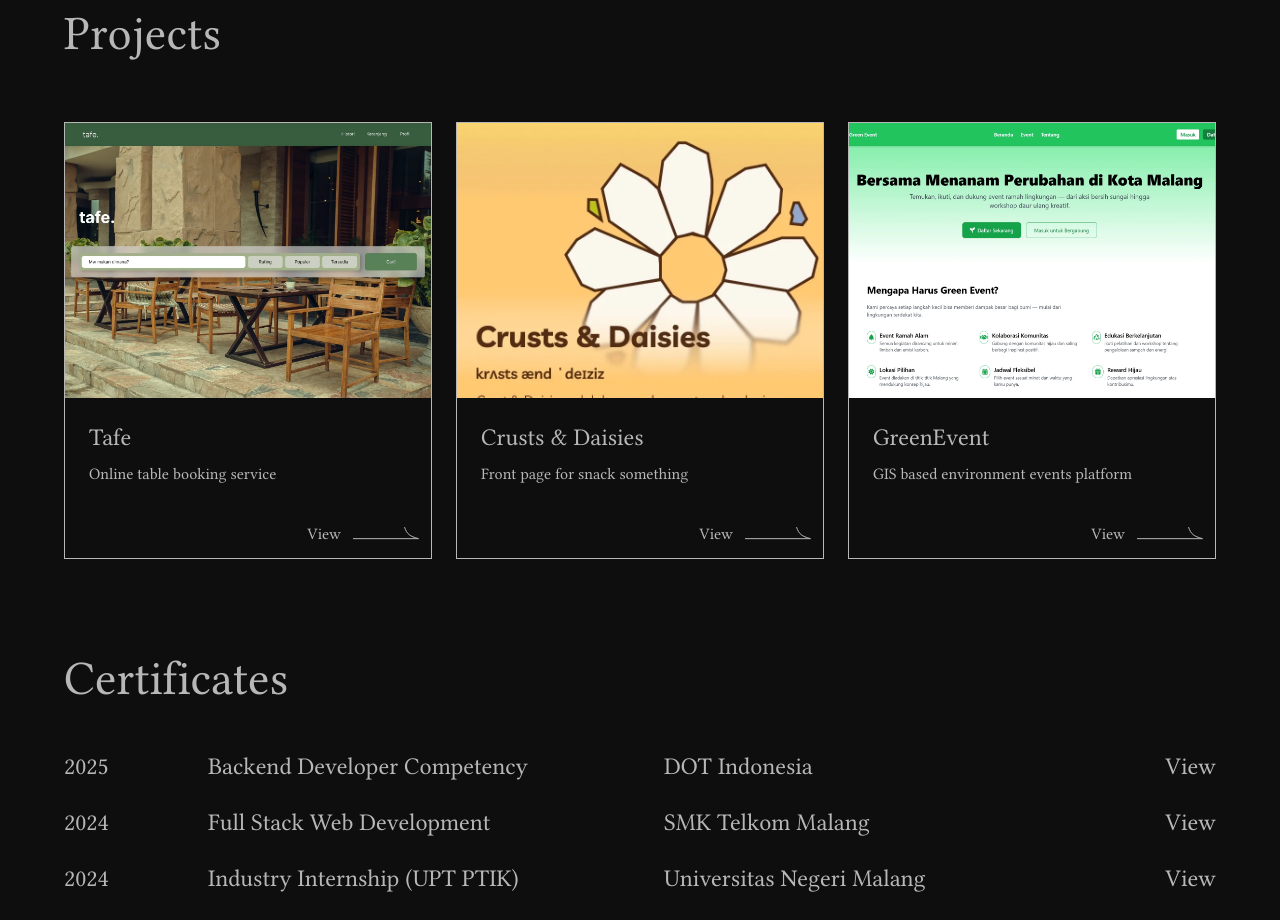
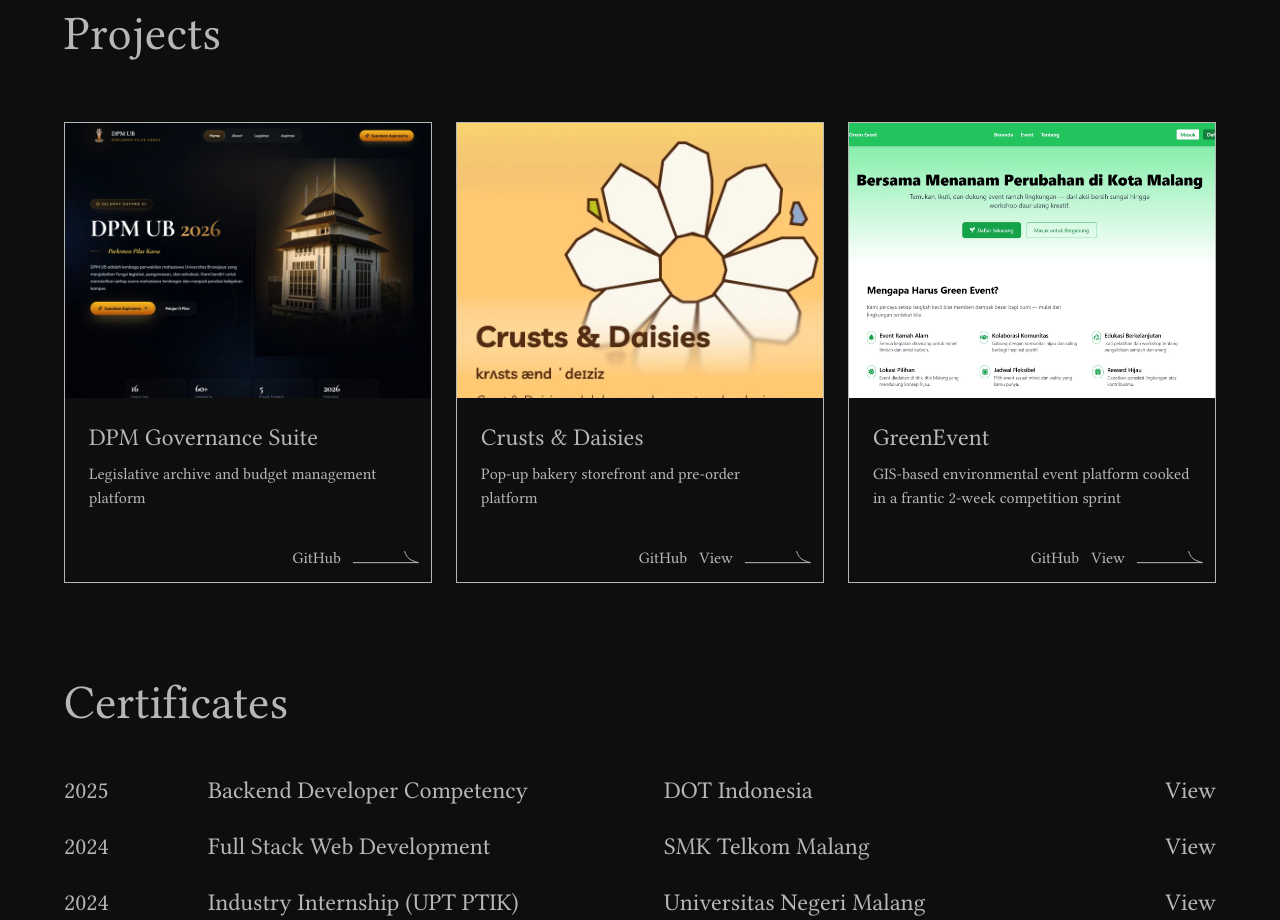
Before and after one commit to schrundeng/bukankah-ini-my-portfolio, a Nuxt app: page / in a window 1280 px wide. Shown: the part 1800-2720 px from the top of the page. Built offline with nearby package versions, Linux system fonts and the light colour scheme.

Commit message:
feat: update projects showcase with repo and live links, dynamic age calculation

```diff
--- a/app/components/AboutSection.vue
+++ b/app/components/AboutSection.vue
@@ -14,8 +14,8 @@
       <div class="text-xl md:text-2xl leading-snug space-y-8">
         <p>Frontend leaning developer with backend roots.</p>
         <p>
-          I'm 19, based in Klagenfurt am Wörthersee, Austria, studying robotics
-          and artificial intelligence.
+          I'm {{ age }}, based in Klagenfurt am Wörthersee, Austria, studying
+          robotics and artificial intelligence.
         </p>
         <p>
           I handle both sides of the screen: designing interfaces, wiring
@@ -84,4 +84,15 @@
 
 <script setup>
 const isCvOpen = useState("cv", () => false);
+
+const age = computed(() => {
+  const birthDate = new Date(2006, 8, 27); //month 8 bcs it starts from 0???
+  const today = new Date();
+  let diff = today.getFullYear() - birthDate.getFullYear();
+  const m = today.getMonth() - birthDate.getMonth();
+  if (m < 0 || (m === 0 && today.getDate() < birthDate.getDate())) {
+    diff--;
+  }
+  return diff;
+});
 </script>
--- a/app/components/ProjectsSection.vue
+++ b/app/components/ProjectsSection.vue
@@ -24,9 +24,39 @@
           <p class="text-base">{{ project.desc }}</p>
         </div>
         <!-- view and arrow -->
+        <div
+          class="flex items-center cursor-pointer gap-3 p-3 mt-auto justify-end self-end"
+        >
           <a
+            v-if="project.github"
+            :href="project.github"
+            target="_blank"
+            rel="noopener noreferrer"
+            class="group/link flex items-center gap-3"
+          >
+            <span class="text-base link-underline">GitHub</span>
+            <svg
+              v-if="!project.link"
+              class="link-arrow"
+              width="66"
+              height="13"
+              viewBox="0 0 66 13"
+              fill="none"
+              xmlns="http://www.w3.org/2000/svg"
+            >
+              <path
+                d="M51.5 0.168213C54 7.16821 56.5936 9.20557 65.5 11.6682H0"
+                stroke="#B7B7B7"
+              />
+            </svg>
+          </a>
+
+          <a
+            v-if="project.link"
             :href="project.link"
-          class="group/link flex p-3 mt-auto justify-end items-center gap-3 self-end"
+            target="_blank"
+            rel="noopener noreferrer"
+            class="group/link flex items-center gap-3"
           >
             <span class="text-base link-underline">View</span>
             <svg
@@ -46,37 +76,46 @@
         </div>
       </div>
     </div>
+  </div>
 </template>
 
 <script setup>
 const projects = [
+  // {
+  //   title: "Tafe",
+  //   desc: "Online table booking service",
+  //   image: "/img/tafe.webp",
+  //   link: "#",
+  // },
   {
-    title: "Tafe",
-    desc: "Online table booking service",
-    image: "/img/tafe.webp",
-    link: "#",
+    title: "DPM Governance Suite",
+    desc: "Legislative archive and budget management platform",
+    image: "/img/dpm.webp",
+    github: "https://github.com/schrundeng/dpm-governance-suite",
   },
   {
     title: "Crusts & Daisies",
-    desc: "Front page for snack something",
+    desc: "Pop-up bakery storefront and pre-order platform",
     image: "/img/crusts.webp",
-    link: "#",
+    link: "https://crust.kurnikov.my.id/",
+    github: "https://github.com/schrundeng/crust-fe-nuxt",
   },
   {
     title: "GreenEvent",
-    desc: "GIS based environment events platform",
+    desc: "GIS-based environmental event platform cooked in a frantic 2-week competition sprint",
     image: "/img/greenevent.webp",
-    link: "#",
+    link: "https://greenevent.kurnikov.my.id/",
+    github: "https://github.com/schrundeng/greenEvent",
   },
 ];
 </script>
 
 <style scoped>
 .link-underline {
-  @apply relative after:absolute after:bottom-0 after:left-0 after:h-[1.5px] after:w-0 after:bg-[#B7B7B7] after:transition-all after:duration-300 group-hover:after:w-full;
+  @apply relative after:absolute after:bottom-0 after:left-0 after:h-[1.5px] after:w-0 after:bg-[#B7B7B7] after:transition-all after:duration-300 group-hover/link:after:w-full;
 }
 
 .link-arrow {
-  @apply transition-transform duration-300 group-hover/link:translate-x-1;
+  @apply transition-transform duration-300 group-hover:translate-x-1;
 }
 </style>
```
Also changed, not shown: public/img/dpm.webp (added). Lines whose indentation alone changed are shown as unchanged.
